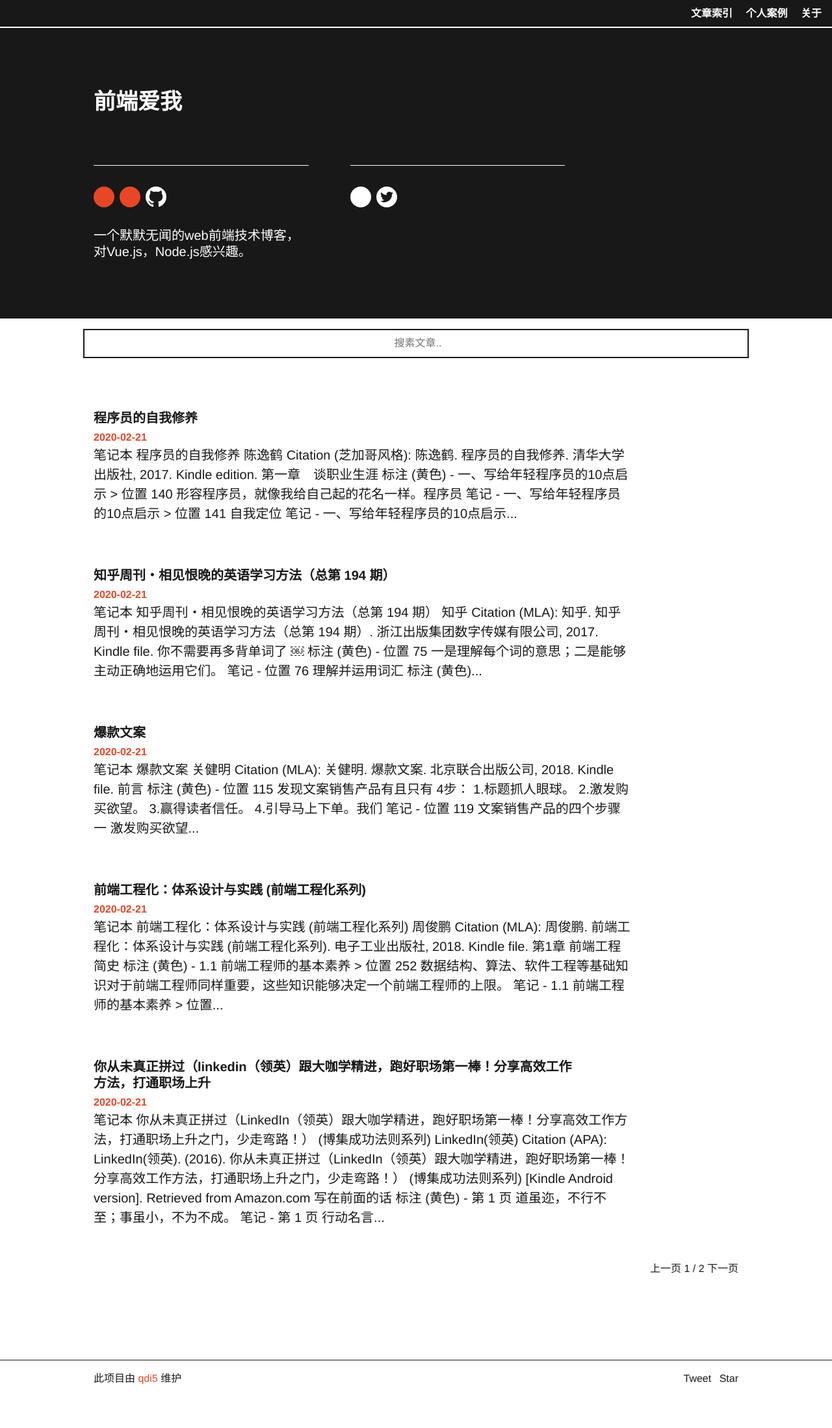
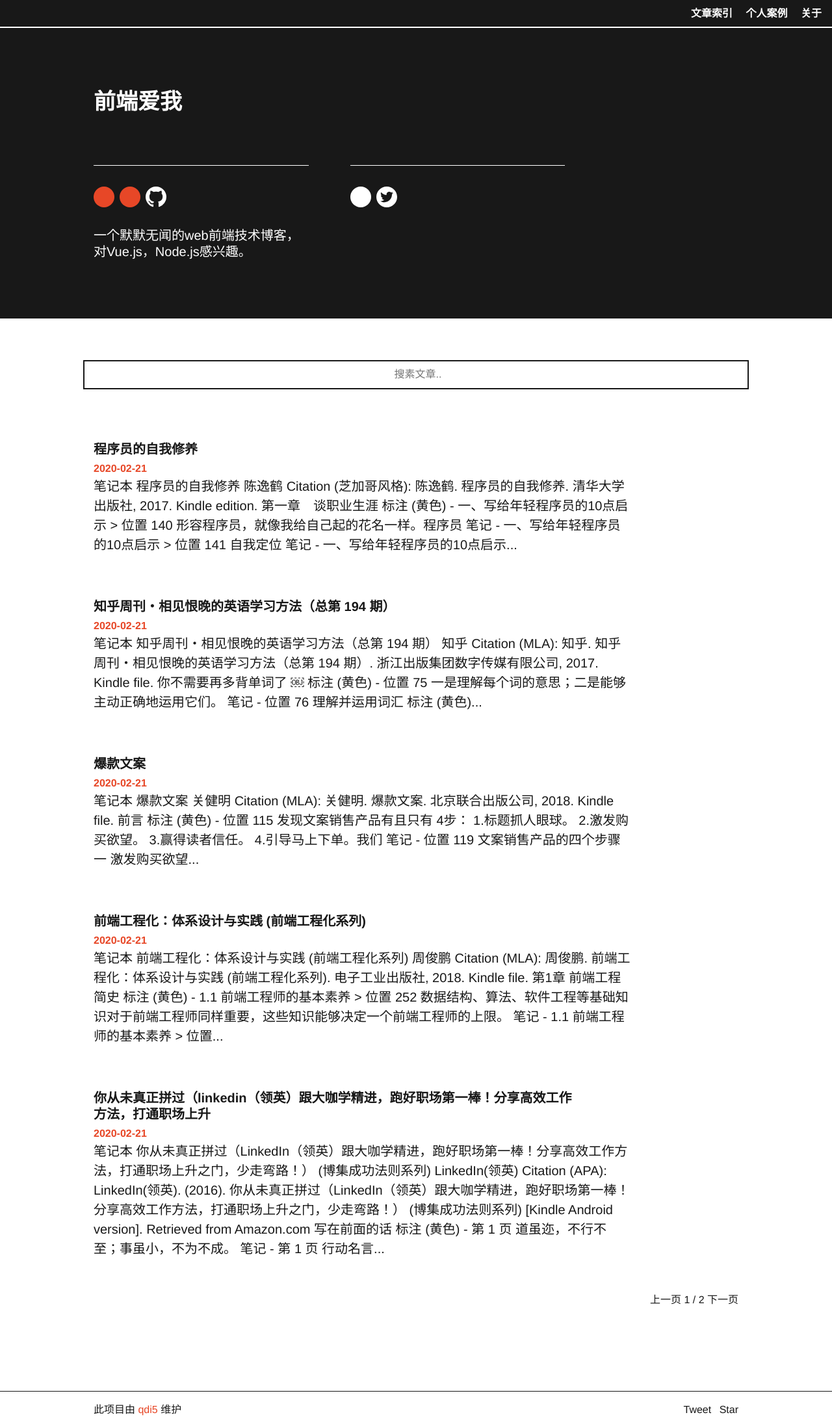
Before and after one commit to qdi5/qdi5.github.io, a Jekyll site: the page built from index.html, in a window 1280 px wide. Shown: the whole page at 65% size. Built offline with Jekyll 4.4.1, drawn with Linux system fonts in a browser that asks for light colours; the list of posts is cut into pages by our own code; comment, search, counter and statistics services are not loaded; before the commit the page ends 2149 px from its top, so only the background shows below that.

Commit message:
搜索框padding调整

```diff
--- a/_config.yml
+++ b/_config.yml
@@ -26,7 +26,7 @@ baseurl: "" # the subpath of your site, e.g. /blog
 url: "" # the base hostname & protocol for your site, e.g. http://example.com
 twitter_username: wuzhe
 github_username:  qdi5
-
+github_repo: qdi5.github.io
 # Build settings
 plugins:
   - jekyll-feed
--- a/_includes/search.html
+++ b/_includes/search.html
@@ -1,11 +1,13 @@
 
 <style>
   .search-bar {
+    box-sizing: content-box!important;
     position: relative;
     display: block;
     width: 100%;
+    height: 45px;
     margin: 0 auto;
-    height: 45px;
+    padding-top: 48px;
     line-height: 45px;
   }
 
```
